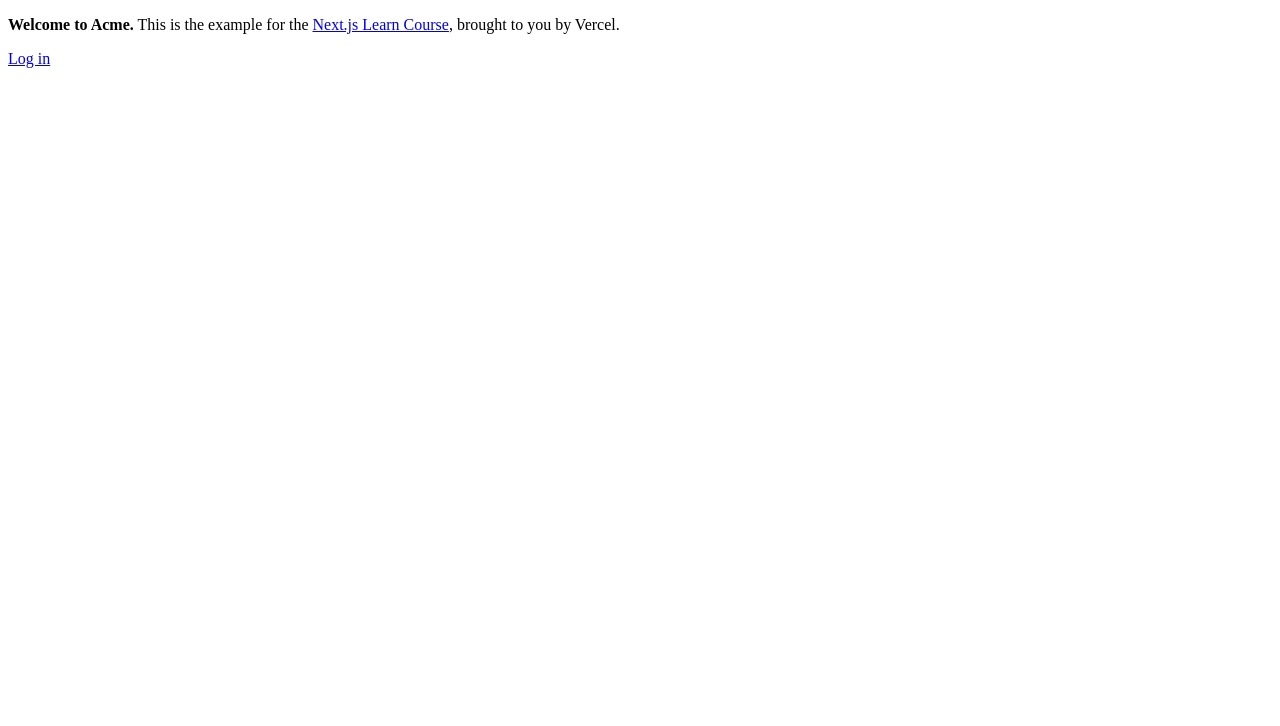
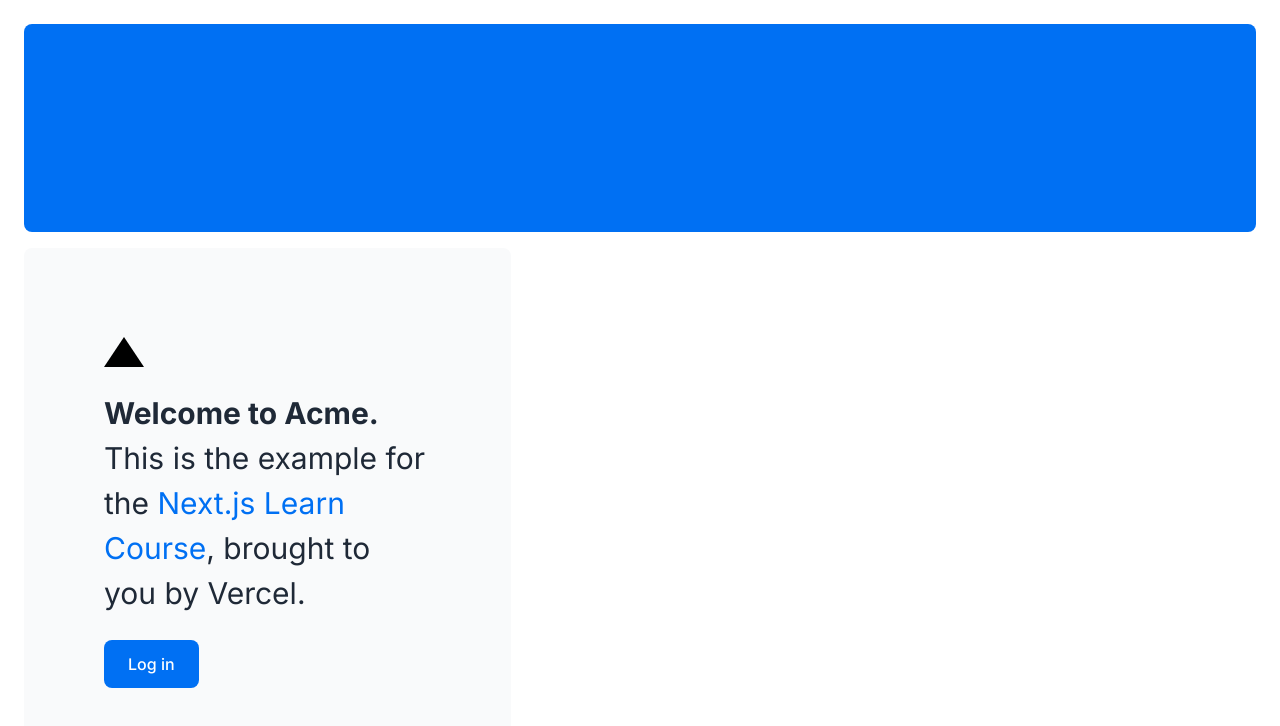
Before and after one commit to tiger-githubb/Nextdash, a Next.js app: page / in a window 1280 px wide. Shown: the top 726 px of the page. Built offline with nearby package versions, Linux system fonts and the light colour scheme.

Commit message:
Premier commit

```diff
--- a/app/layout.tsx
+++ b/app/layout.tsx
@@ -1,3 +1,6 @@
+import '@/app/ui/global.css';
+import { inter } from '@/app/ui/fonts';
+
 export default function RootLayout({
   children,
 }: {
@@ -5,7 +8,7 @@
 }) {
   return (
     <html lang="en">
-      <body>{children}</body>
+      <body className={`${inter.className} antialiased`}>{children}</body>
     </html>
   );
 }
--- a/app/page.tsx
+++ b/app/page.tsx
@@ -1,6 +1,7 @@
-import AcmeLogo from '@/app/ui/acme-logo';
+import AcmeLogo from "@/app/ui/acme-logo";
+import styles from "./ui/home.module.css";
 
-import Link from 'next/link';
+import Link from "next/link";
 export default function Page() {
   return (
     <main className="flex min-h-screen flex-col p-6">
@@ -9,8 +10,9 @@
       </div>
       <div className="mt-4 flex grow flex-col gap-4 md:flex-row">
         <div className="flex flex-col justify-center gap-6 rounded-lg bg-gray-50 px-6 py-10 md:w-2/5 md:px-20">
+          <div className={styles.shape}></div>
           <p className={`text-xl text-gray-800 md:text-3xl md:leading-normal`}>
-            <strong>Welcome to Acme.</strong> This is the example for the{' '}
+            <strong>Welcome to Acme.</strong> This is the example for the{" "}
             <a href="https://nextjs.org/learn/" className="text-blue-500">
               Next.js Learn Course
             </a>
--- /dev/null
+++ b/app/ui/fonts.ts
@@ -0,0 +1,3 @@
+import { Inter } from 'next/font/google';
+
+export const inter = Inter({ subsets: ['latin'] });
--- /dev/null
+++ b/app/ui/home.module.css
@@ -0,0 +1,7 @@
+.shape {
+    height: 0;
+    width: 0;
+    border-bottom: 30px solid black;
+    border-left: 20px solid transparent;
+    border-right: 20px solid transparent;
+  }
```
